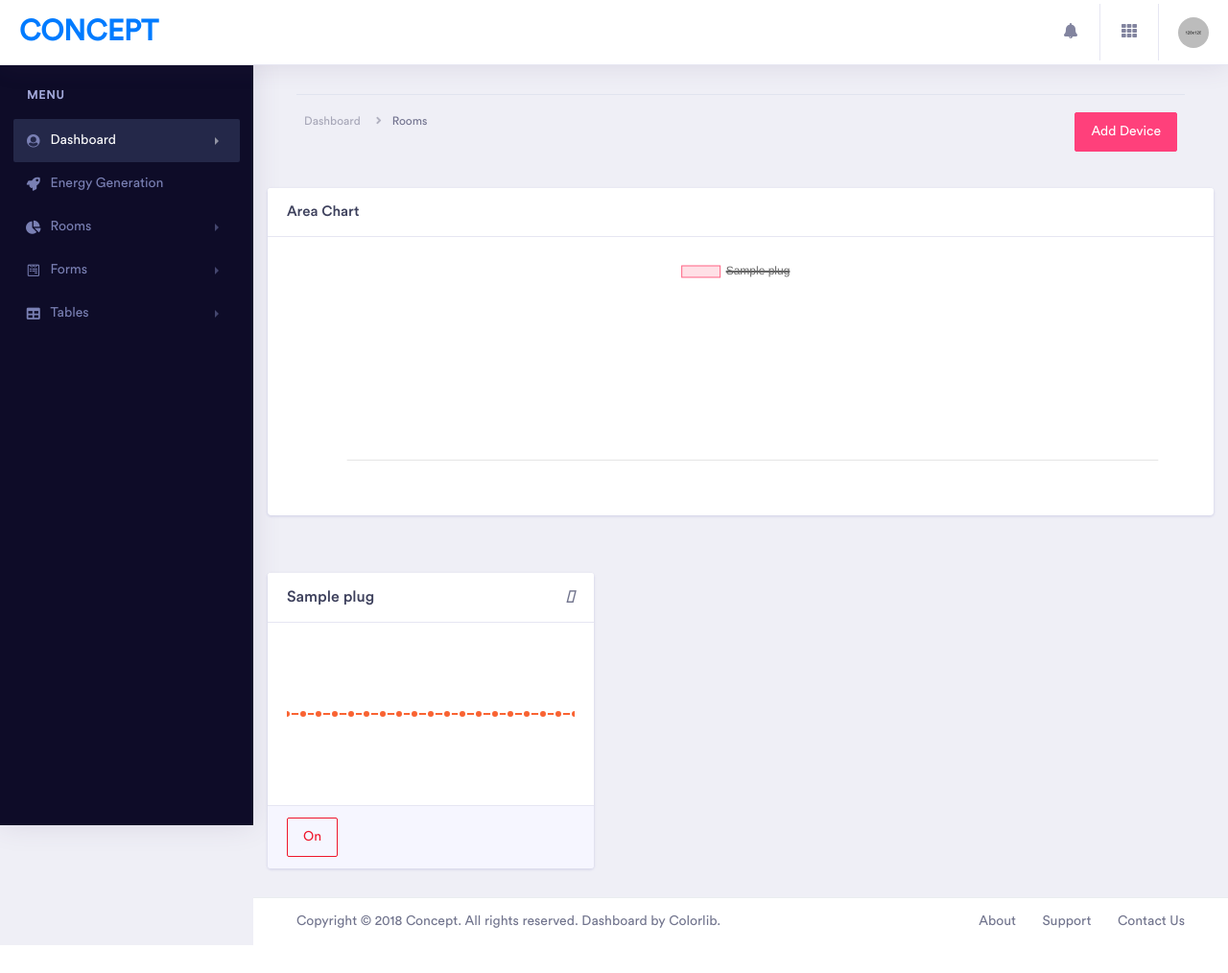
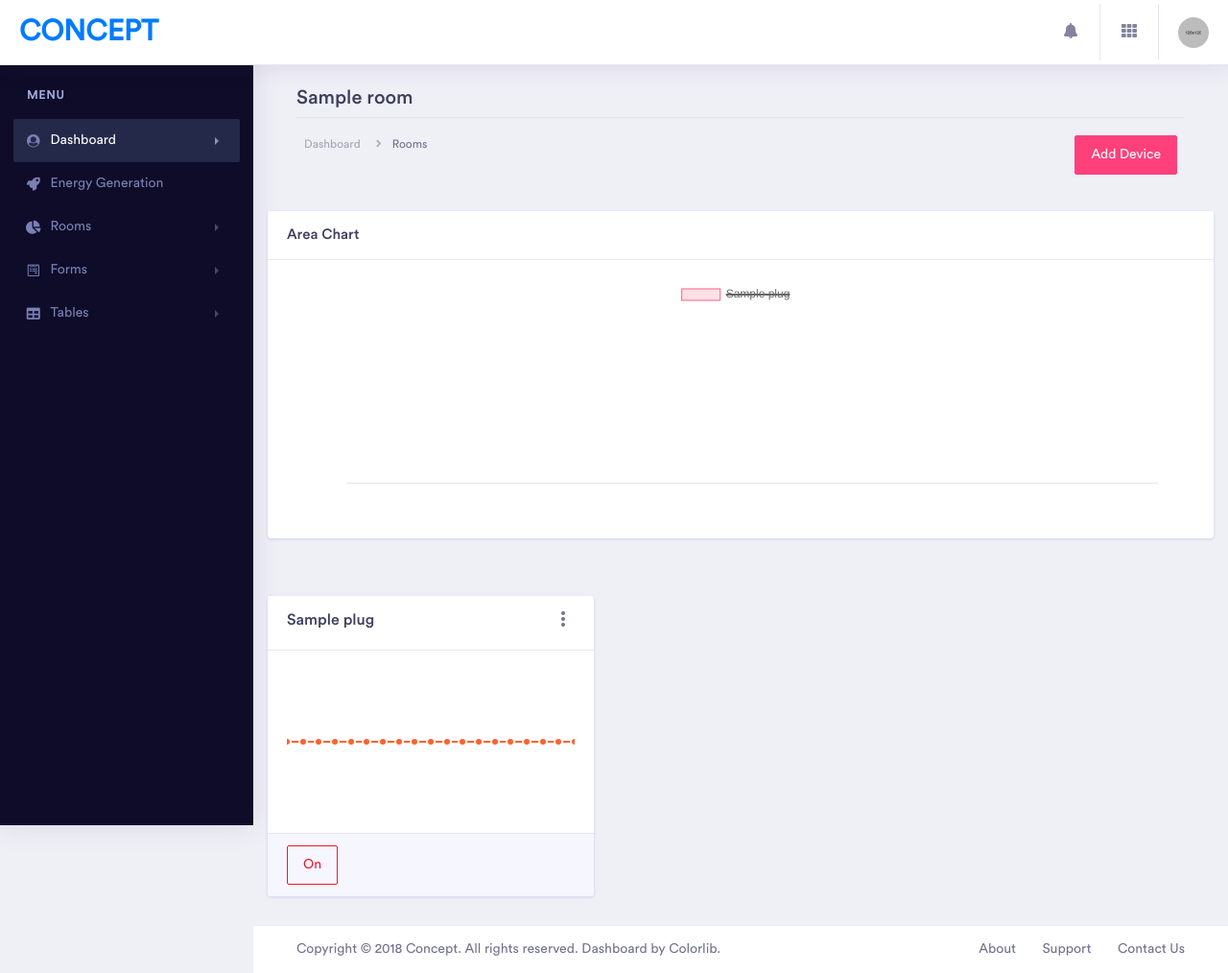
Before and after one commit to Akilan1999/Esteem_v2-1, a Django app: page /room/1/ in a window 1280 px wide. Shown: the whole page at 96% size. Before the commit the page ends 985 px from the top, so only its background shows below. Run offline with Django 3.2, Linux system fonts and the light colour scheme; a user stored in the database is signed in; tables that the repository leaves empty hold one stand-in row (values such as "Sample post"); a database or web service that is not in the repository returns one stand-in record (values such as "Sample title"); data that the repository does not hold is empty; some libraries are stand-ins or nearby versions; some web fonts are replaced.

Commit message:
Fixed the missing icon from google's material icons.

```diff
--- a/templates/home/room.html
+++ b/templates/home/room.html
@@ -1,6 +1,7 @@
 {% extends 'base_template.html' %}
-{% block title %}Room Number{% endblock %}
+{% block title %}{{ Room_in.room_name }}{% endblock %}
 {% block breadcrumb %}Rooms{% endblock %}
+{% block page_header_name %}{{ Room_in.room_name }}{% endblock %}
 {% block content %}
     <div class="container-fluid">
         <div class="card">
@@ -12,7 +13,7 @@
     </div>
     <div class="dashboard-content">
         {% if Plugs %}
-            <div class="row">
+            <div class="row justify-content-center">
                 {% for plug in Plugs %}
                     <div class="card mr-auto">
                         <div class="card-header d-flex">
@@ -20,8 +21,8 @@
                             <div class="dropdown ml-auto">
 
                                 <a class="toolbar" href="#" role="button" id="dropdownMenuLink"
-                                   data-toggle="dropdown" aria-haspopup="true" aria-expanded="false"> <i
-                                        class="more_vert md-18">&#xE87C;</i> </a>
+                                   data-toggle="dropdown" aria-haspopup="true" aria-expanded="false">
+                                <i class="material-icons">more_vert</i></a>
                                 <div class="dropdown-menu dropdown-menu-right" aria-labelledby="dropdownMenuLink">
                                     <form method="POST">
                                         {% csrf_token %}
```
